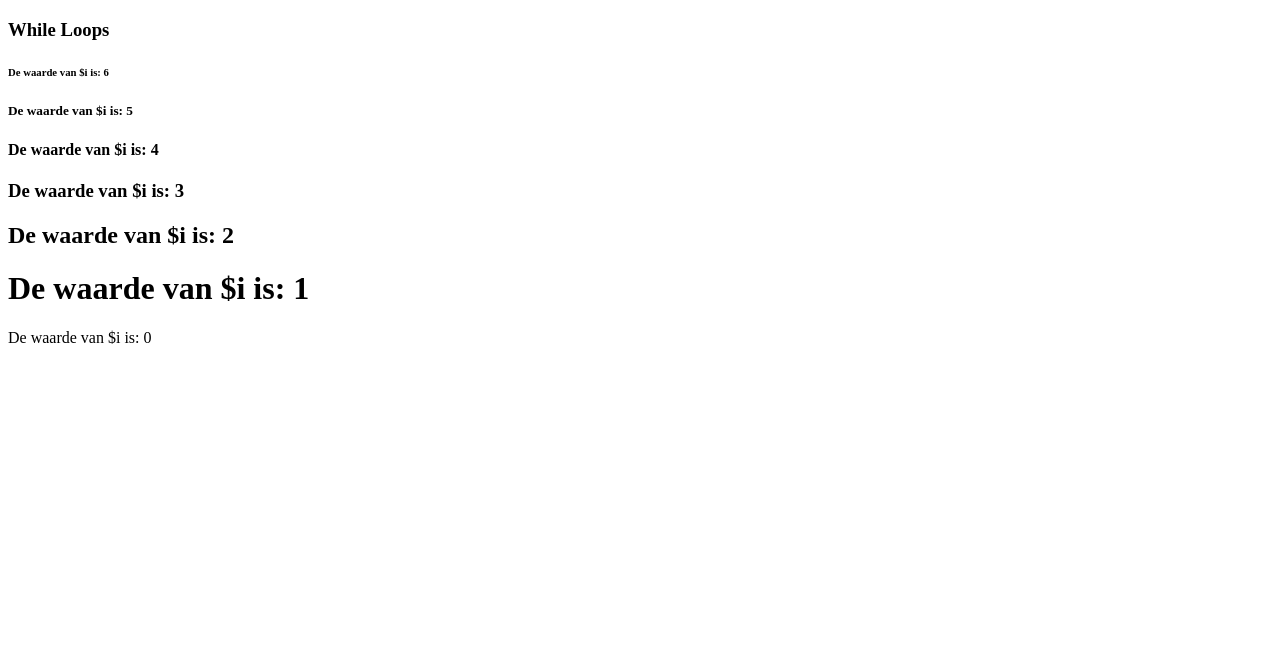
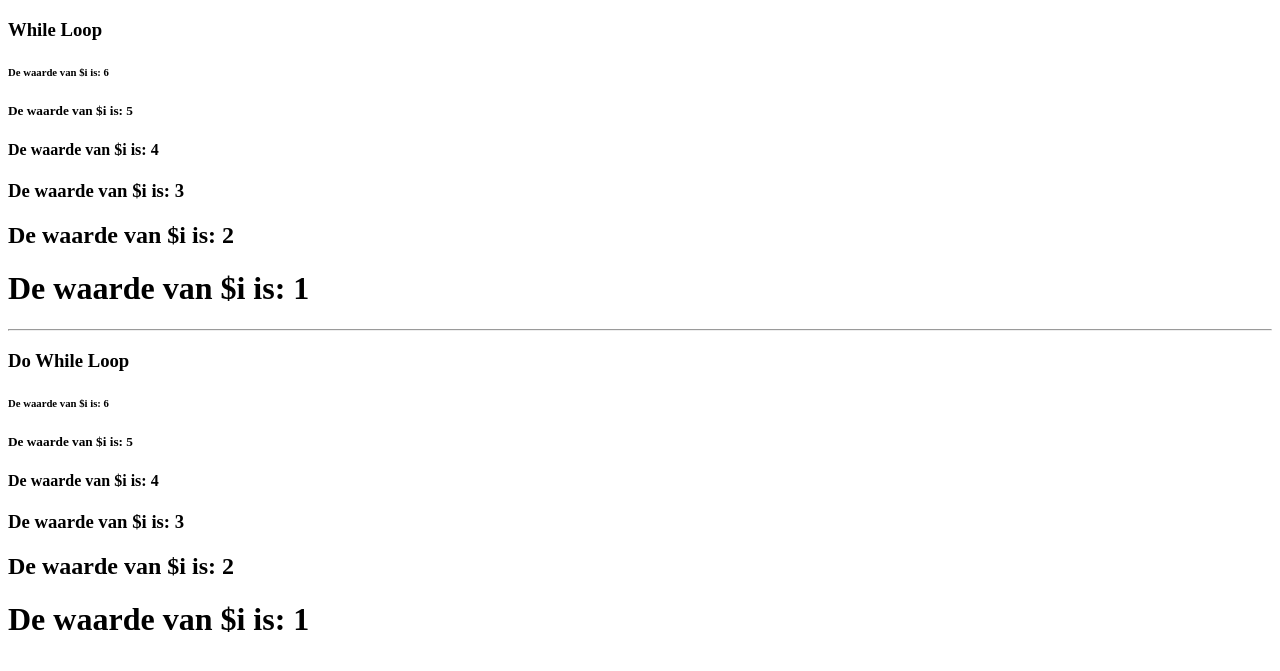
Before and after one commit to adruijter/php_inlogregistratiesysteem, a PHP site: page /while_loops.php in a window 1280 px wide. Shown: the top 671 px of the page. Run offline with PHP 8.4, Linux system fonts and the light colour scheme.

Commit message:
While en Do While lussen

```diff
--- a/while_loops.php
+++ b/while_loops.php
@@ -4,12 +4,11 @@
 		<title>while loops</title>
 	</head>
 	<body>
-		<h3>While Loops</h3>
+		<h3>While Loop</h3>
 
 		<?php
 			$i = 6;
-
-			while ($i >= 0)
+			while ($i > 0)
 			{
 				echo '<h'.$i.'>De waarde van $i is: '.$i.'</h'.$i.'>';
 				//$i = $i + 1;
@@ -17,5 +16,17 @@
 				$i--;
 			}
 		?>
+		<hr>
+		<h3>Do While Loop</h3>
+		<?php
+			$i = 6;
+			do
+			{
+				echo '<h'.$i.'>De waarde van $i is: '.$i.'</h'.$i.'>';
+				$i--;
+
+			}while($i > 0)
+
+		?>
 	</body>
 </html>
```
